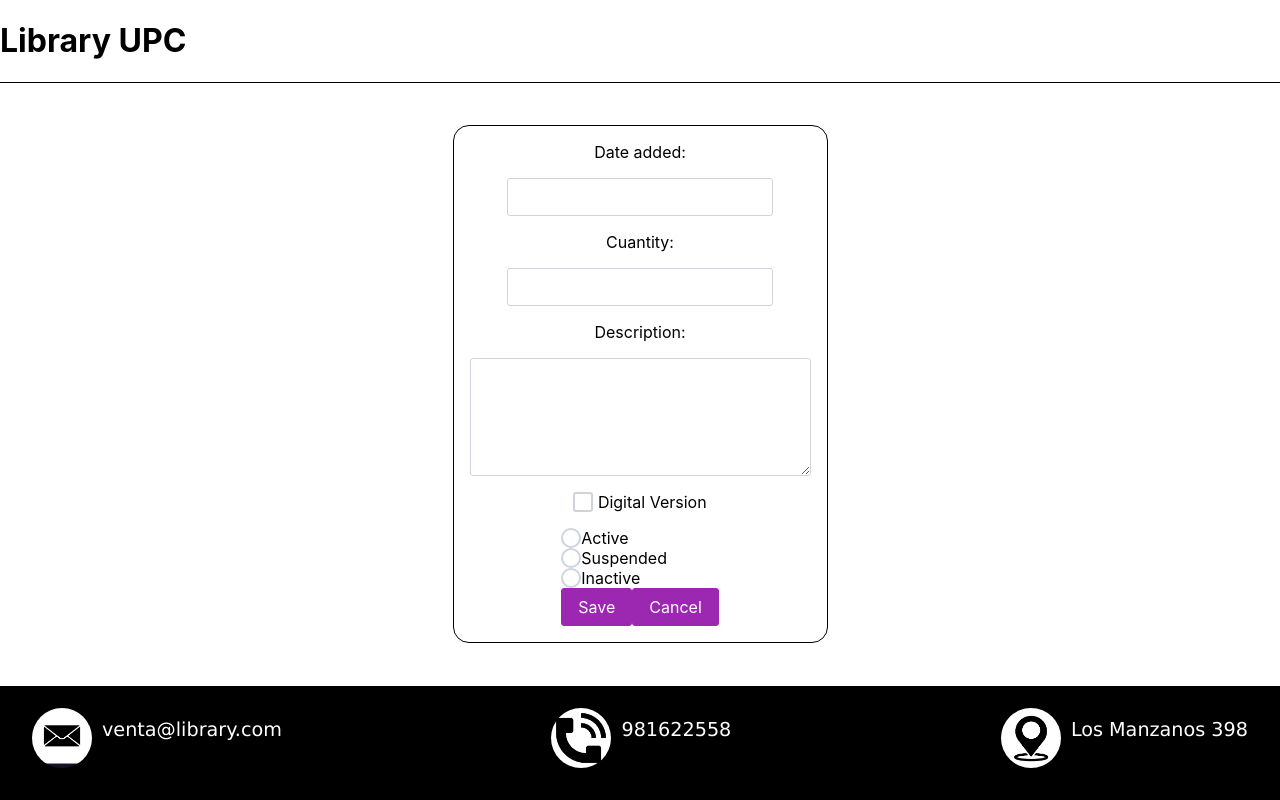
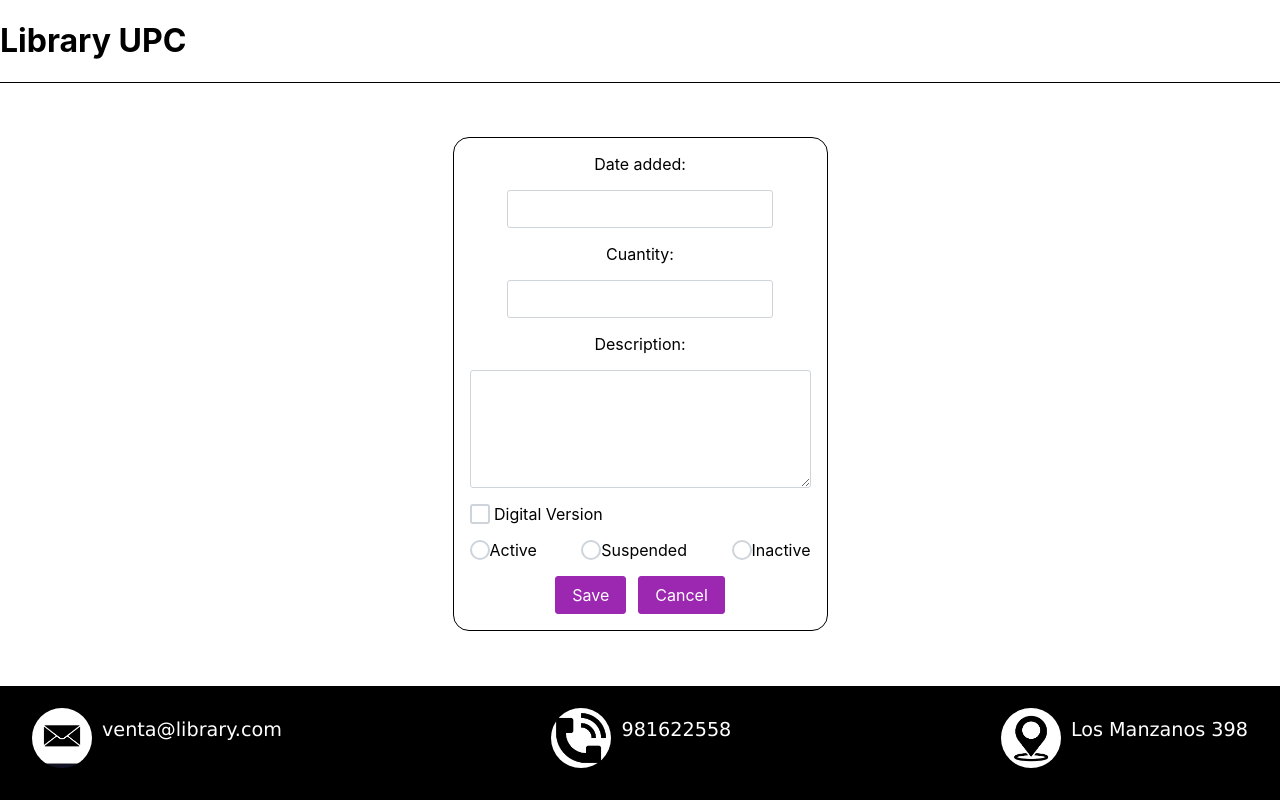
Before and after one commit to sergiobazan/SV54Clase02, a Vue app: page / in a window 1280 px wide. Built offline with nearby package versions, Linux system fonts and the light colour scheme.

Commit message:
order components

```diff
--- a/src/components/Form.vue
+++ b/src/components/Form.vue
@@ -1,41 +1,41 @@
 <template>
     <form>
-        <!-- Inputs van aqui -->
 
-        <!-- calendario -->
         <label for="date">Date added:</label>
         <Calendar id="date" v-model="date" dateFormat="dd/mm/yy" />
 
-        <!--Numero cantidad-->
         <label for="inputnumber">Cuantity:</label>
         <InputNumber id="inputnumber" v-model="value2" inputId="withoutgrouping" :useGrouping="false" />
 
-        <!--Area de texto-->
         <label for="description">Description:</label>
         <Textarea v-model="value" rows="5" cols="30" />
-      <div class="flex align-items-center">
+
+      <div class="digital-version">
         <Checkbox v-model="pizza" inputId="ingredient1" name="pizza" value="Cheese" />
         <label for="ingredient1" class="ml-2"> Digital Version </label>
       </div>
-      <div class="flex flex-wrap gap-3">
+
+      <div class="radio-container">
         <div class="flex align-items-center">
           <RadioButton v-model="Status" inputId="Status1" name="status" value="Active" />
           <label for="ingredient1" class="ml-2">Active</label>
         </div>
+
         <div class="flex align-items-center">
           <RadioButton v-model="Status" inputId="Status2" name="status" value="Suspended" />
           <label for="ingredient2" class="ml-2">Suspended</label>
         </div>
+
         <div class="flex align-items-center">
           <RadioButton v-model="Status" inputId="Status3" name="status" value="Inactive" />
           <label for="ingredient3" class="ml-2">Inactive</label>
         </div>
+      </div>
+
+      <div class="btn-container">
         <Button label="Save" />
         <Button label="Cancel" />
       </div>
-
-
-
 
 
 
@@ -59,4 +59,18 @@ form {
         padding: 1rem;
         height: 100%;
     }
+    .digital-version {
+        width: 100%;
+    }
+    .radio-container {
+        display: flex;
+        width: 100%;
+        justify-content: space-between;
+    }
+    .btn-container {
+        width: 100%;
+        display: flex;
+        justify-content: center;
+        gap: .75rem;
+    }
 </style>
```
Lines whose indentation alone changed are shown as unchanged.
